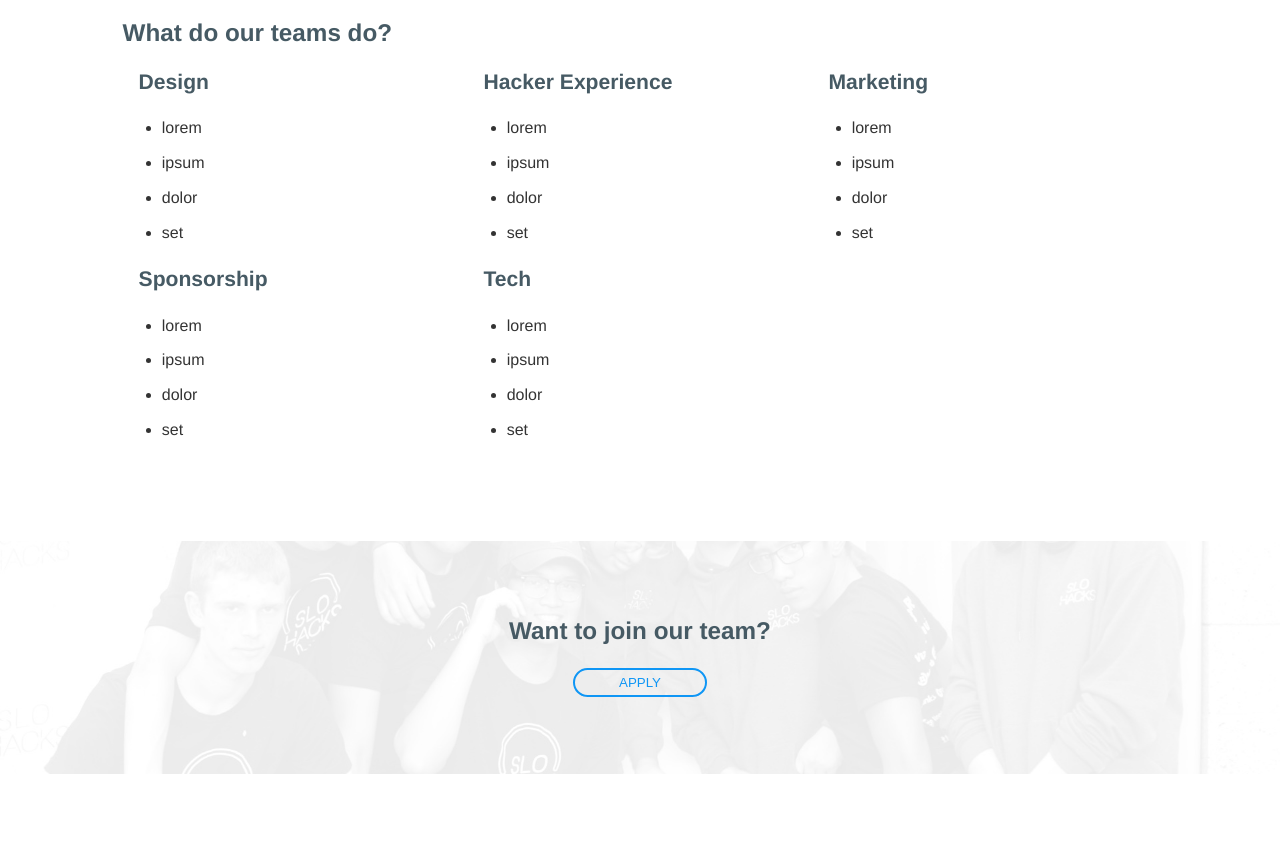
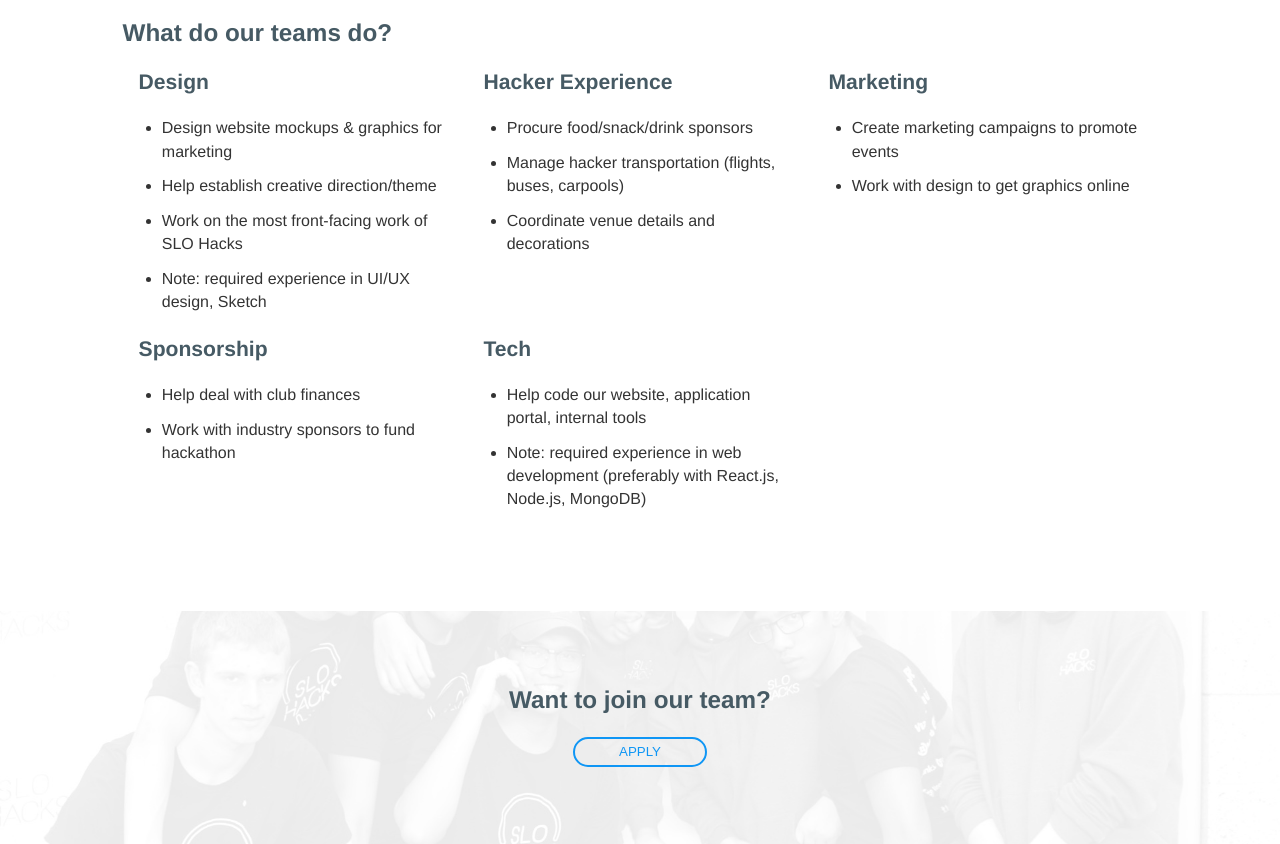
Before and after one commit to slohacks/recruiting, a Gatsby site: page / in a window 1280 px wide. Shown: the part 1591-2435 px from the top of the page. Before the commit the page ends 2365 px from the top, so only its background shows below. Built offline with nearby package versions, Linux system fonts and the light colour scheme; Gatsby itself is replaced by a stand-in of ours.

Commit message:
feat(pages/index): Add team descriptions

```diff
--- a/src/pages/index.jsx
+++ b/src/pages/index.jsx
@@ -50,46 +50,39 @@ const IndexPage = ({ data }) => (
         <div className={styles.design}>
           <h3>Design</h3>
           <ul>
-            <li>lorem</li>
-            <li>ipsum</li>
-            <li>dolor</li>
-            <li>set</li>
+            <li>Design website mockups & graphics for marketing</li>
+            <li>Help establish creative direction/theme</li>
+            <li>Work on the most front-facing work of SLO Hacks</li>
+            <li>Note: required experience in UI/UX design, Sketch</li>
           </ul>
         </div>
         <div className={styles.hackerExperience}>
           <h3>Hacker Experience</h3>
           <ul>
-            <li>lorem</li>
-            <li>ipsum</li>
-            <li>dolor</li>
-            <li>set</li>
+            <li>Procure food/snack/drink sponsors</li>
+            <li>Manage hacker transportation (flights, buses, carpools)</li>
+            <li>Coordinate venue details and decorations</li>
           </ul>
         </div>
         <div className={styles.marketing}>
           <h3>Marketing</h3>
           <ul>
-            <li>lorem</li>
-            <li>ipsum</li>
-            <li>dolor</li>
-            <li>set</li>
+            <li>Create marketing campaigns to promote events</li>
+            <li>Work with design to get graphics online</li>
           </ul>
         </div>
         <div className={styles.sponsorship}>
           <h3>Sponsorship</h3>
           <ul>
-            <li>lorem</li>
-            <li>ipsum</li>
-            <li>dolor</li>
-            <li>set</li>
+            <li>Help deal with club finances</li>
+            <li>Work with industry sponsors to fund hackathon</li>
           </ul>
         </div>
         <div className={styles.tech}>
           <h3>Tech</h3>
           <ul>
-            <li>lorem</li>
-            <li>ipsum</li>
-            <li>dolor</li>
-            <li>set</li>
+            <li>Help code our website, application portal, internal tools</li>
+            <li>Note: required experience in web development (preferably with React.js, Node.js, MongoDB)</li>
           </ul>
         </div>
       </div>
```
